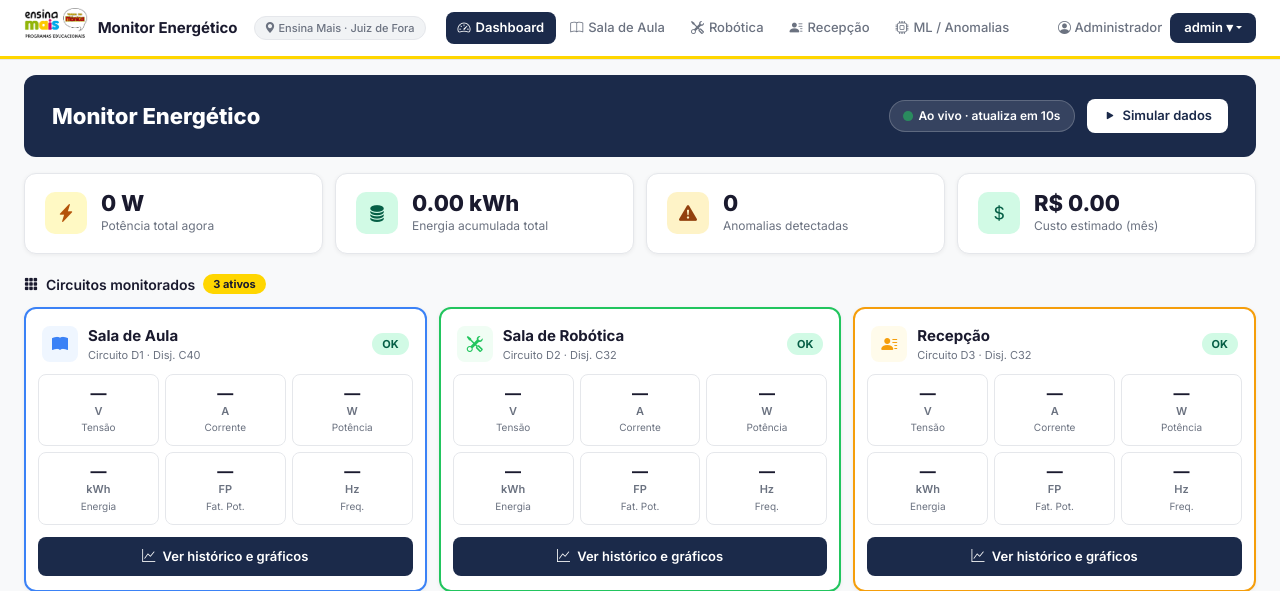
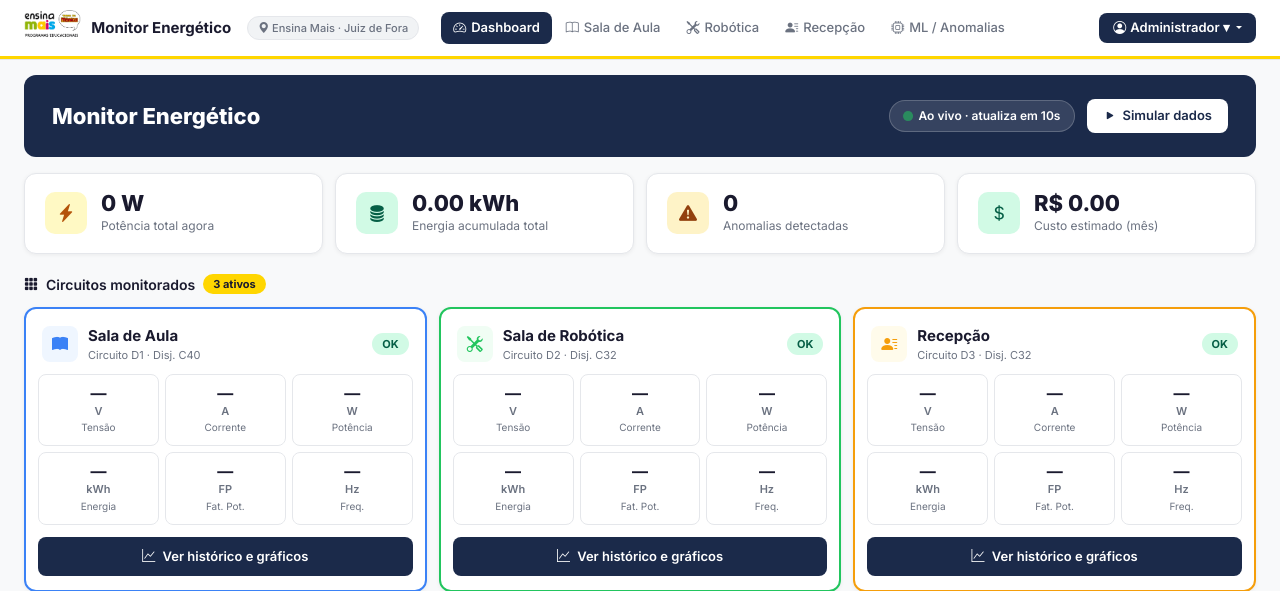
Before and after one commit to alice-ramosfer/tcc-monitor-energetico, a Flask app: page / in a window 1280 px wide. Shown: the top 591 px of the page. Run offline with Flask 3, Linux system fonts and the light colour scheme; a user stored in the database is signed in; data that the repository does not hold is empty.

Commit message:
add logo

```diff
--- a/static/css/style.css
+++ b/static/css/style.css
@@ -42,7 +42,12 @@ body {
   box-shadow: 0 1px 0 var(--border);
   position: sticky;
   top: 0;
-  z-index: 100;
+  z-index: 1040;
+}
+
+.navbar-main .dropdown-menu {
+  z-index: 9999 !important;
+  position: absolute !important;
 }
 
 .nav-yellow-bar {
@@ -57,7 +62,7 @@ body {
   padding: 0 24px;
   height: 56px;
   flex-wrap: nowrap;
-  overflow-x: auto;
+  overflow-x: visible;
 }
 
 .nav-brand {
--- a/templates/base.html
+++ b/templates/base.html
@@ -16,12 +16,18 @@
 <nav class="navbar-main">
   <div class="nav-inner">
     <!-- Logo -->
+  <a class="nav-brand" href="/">
+    <img src="/static/img/logo_ensina.png"
+        alt="Ensina Mais"
+        style="height:36px;width:auto;flex-shrink:0"
+        onerror="this.style.display='none';this.nextElementSibling.style.display='flex'">
+    <div class="brand-logo" style="display:none">
+      <div class="logo-em">ensina<br>mais</div>
+    </div>
+    <span class="brand-title">Monitor Energético</span>
+  </a>
     <a class="nav-brand" href="/">
-      <img src="/static/img/logo_ensina.png"
-        alt="Ensina Mais"
-        style="height:40px;width:auto">
-      <span class="brand-title">Monitor Energético</span>
-    </a>
+
 
     <!-- Tag escola -->
     <span class="escola-tag">
@@ -49,12 +55,11 @@
 
     <!-- User -->
     {% if current_user.is_authenticated %}
-    <div class="nav-user dropdown">
-      <span class="user-name">
-        <i class="bi bi-person-circle"></i> {{ current_user.nome }}
-      </span>
-      <button class="user-btn dropdown-toggle" data-bs-toggle="dropdown">admin ▾</button>
-      <ul class="dropdown-menu dropdown-menu-end">
+    <div class="nav-user dropdown" style="position:relative;z-index:1050">
+      <button class="user-btn dropdown-toggle" data-bs-toggle="dropdown" data-bs-auto-close="true">
+        <i class="bi bi-person-circle me-1"></i>{{ current_user.nome }} ▾
+      </button>
+      <ul class="dropdown-menu dropdown-menu-end" style="z-index:9999;position:absolute">
         {% if current_user.perfil == 'admin' %}
         <li><a class="dropdown-item" href="/usuarios/novo"><i class="bi bi-person-plus me-2"></i>Novo usuário</a></li>
         <li><hr class="dropdown-divider"></li>
```
